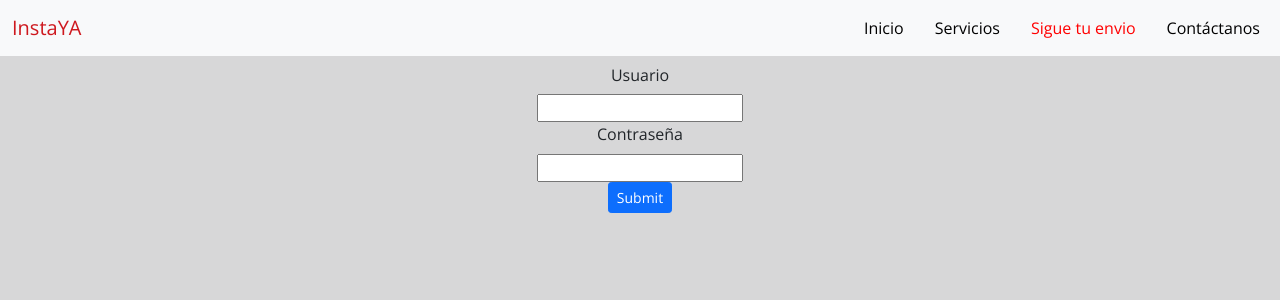
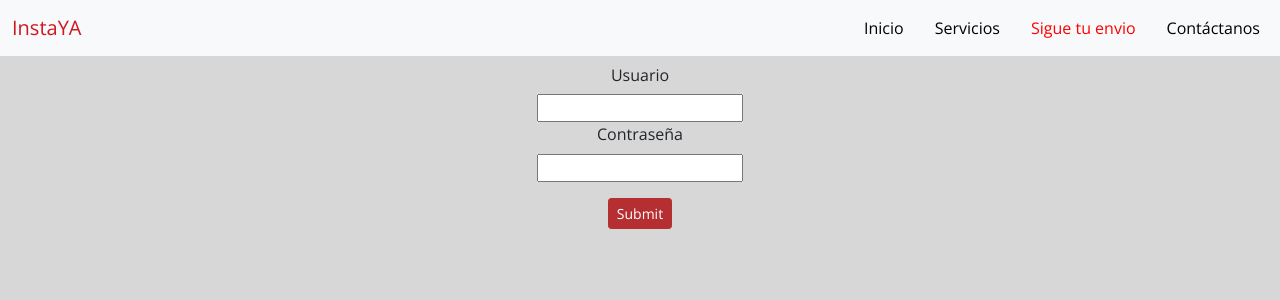
Before and after one commit to lunaag/instaya, a React (Vite) app: page /login in a window 1280 px wide. Shown: the top 300 px of the page. Built offline with nearby package versions, Linux system fonts and the light colour scheme.

Commit message:
cambios estilos login

```diff
--- a/src/App.css
+++ b/src/App.css
@@ -24,3 +24,9 @@
   color: red;
   font-size: 12px;
 }
+
+.btn-primary {
+  color: #fff;
+  background-color: #b52e31;
+  border-color: #b52e31
+}
--- a/src/components/formularios/login.jsx
+++ b/src/components/formularios/login.jsx
@@ -32,8 +32,10 @@ const Login = () => {
                 {errors.password && <p> Field required. Password should be at least 8 characters</p>}
               </div>
             </div>
-
+            <div>
+            <p> </p>
             <input type="submit" className="btn btn-primary btn-sm mb-4"/>
+            </div>
             </Container>
         </form>
     )
```
